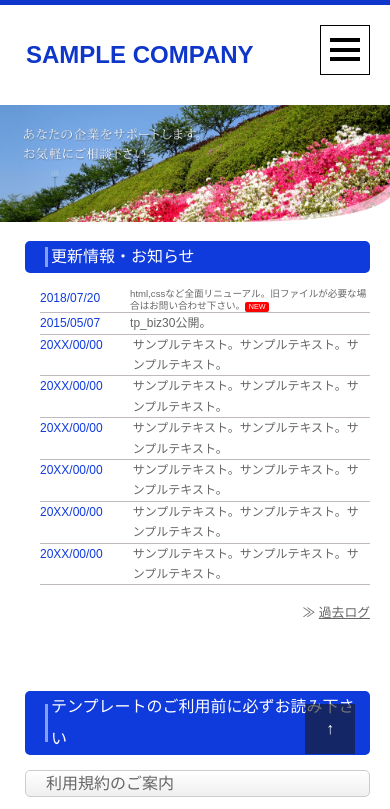
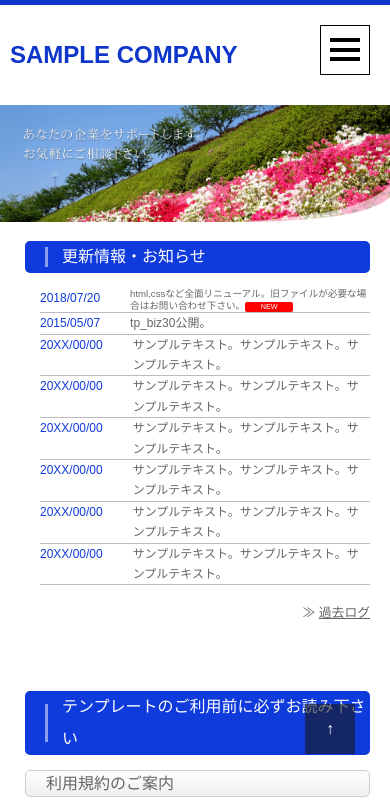
Before and after one commit to shion-web/test2, a plain HTML site: page index.html in a window 390 px wide. Shown: the top 809 px of the page. Drawn offline with Linux system fonts and the light colour scheme.

Commit message:
Add files via upload

```diff
--- a/style.css
+++ b/style.css
@@ -673,11 +673,13 @@ button:hover {
 
   header h1 {
     font-size: 150%;
+    padding-left: 10px;
   }
 
   main h1 {
     font-size: 100%;
     line-height: 2;
+    padding-left: 10%;
   }
 
   main h2 {
@@ -698,7 +700,7 @@ button:hover {
   .new p::after {
     content: "NEW";
     display: inline-block;
-    width: 10%;
+    width: 20%;
     line-height: 150%;
     color: white;
     background: red;
```
